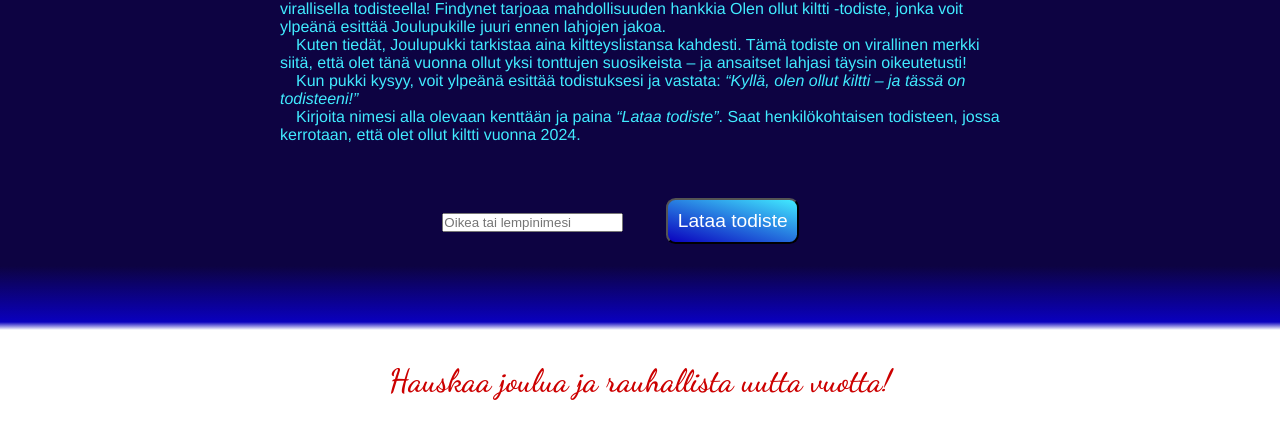
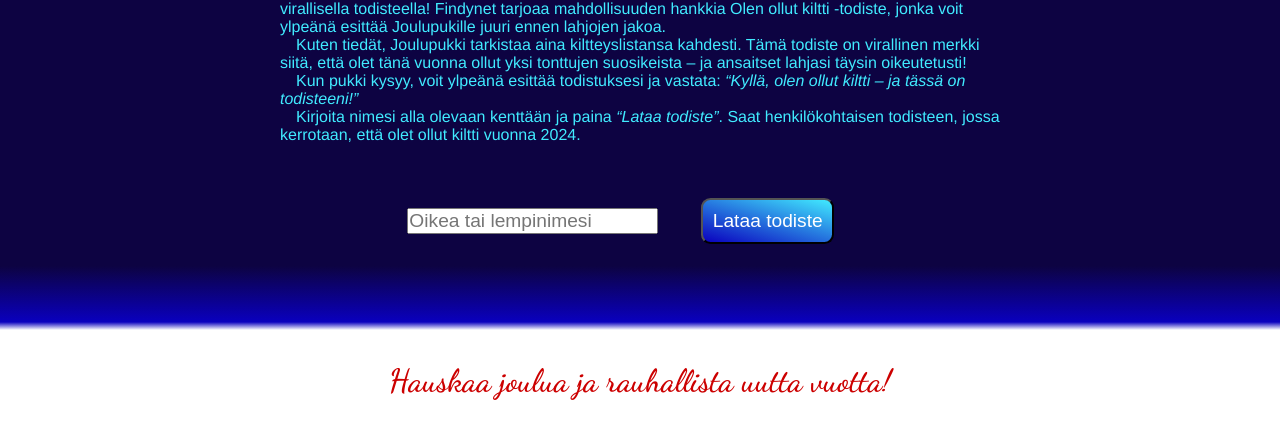
Before and after one commit to FindyFi/kiltteystodiste, a website: page node-app/public/index.html in a window 1280 px wide. Shown: the part 560-986 px from the top of the page. Drawn offline with Linux system fonts and the light colour scheme.

Commit message:
z-indices...

```diff
--- a/node-app/public/styles.css
+++ b/node-app/public/styles.css
@@ -85,6 +85,12 @@ p+p {
 q {
   font-style: italic;
 }
+form {
+  z-index: 2;
+}
+input {
+  font-size: larger;
+}
 button {
   background: linear-gradient(16deg, #0a00be, #41ebff);
   border-radius: 0.5em;
@@ -92,7 +98,6 @@ button {
   font-size: larger;
   margin: 2em;
   padding: 0.5em;
-  z-index: 2;
 }
 footer {
   background: linear-gradient(180deg, #0d0342 0em, #0a00be 1.75em, #FFF 2em);
```
